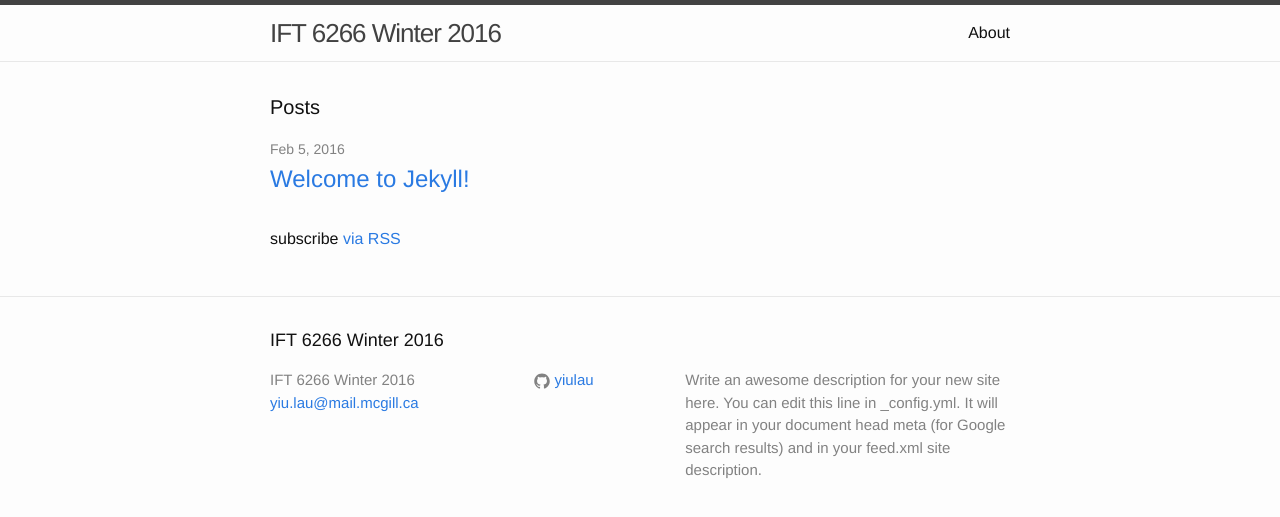
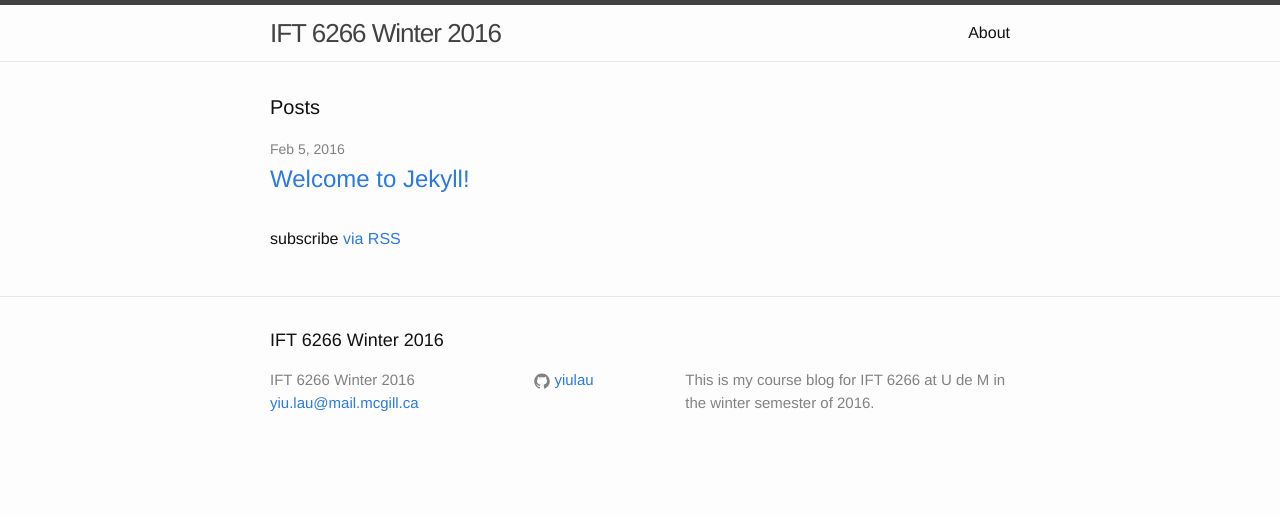
Before and after one commit to yiulau/ift6266, a Jekyll site: the page built from index.html, in a window 1280 px wide. Shown: the top 517 px of the page. Built offline with Jekyll 4.4.1, drawn with Linux system fonts in a browser that asks for light colours.

Commit message:
Initial blog description

```diff
--- a/_config.yml
+++ b/_config.yml
@@ -9,9 +9,7 @@
 title: IFT 6266 Winter 2016
 email: yiu.lau@mail.mcgill.ca
 description: > # this means to ignore newlines until "baseurl:"
-  Write an awesome description for your new site here. You can edit this
-  line in _config.yml. It will appear in your document head meta (for
-  Google search results) and in your feed.xml site description.
+  This is my course blog for IFT 6266 at U de M in the winter semester of 2016.
 baseurl: "/ift6266" # the subpath of your site, e.g. /blog
 url: "http://yourdomain.com" # the base hostname & protocol for your site
 twitter_username:
```
